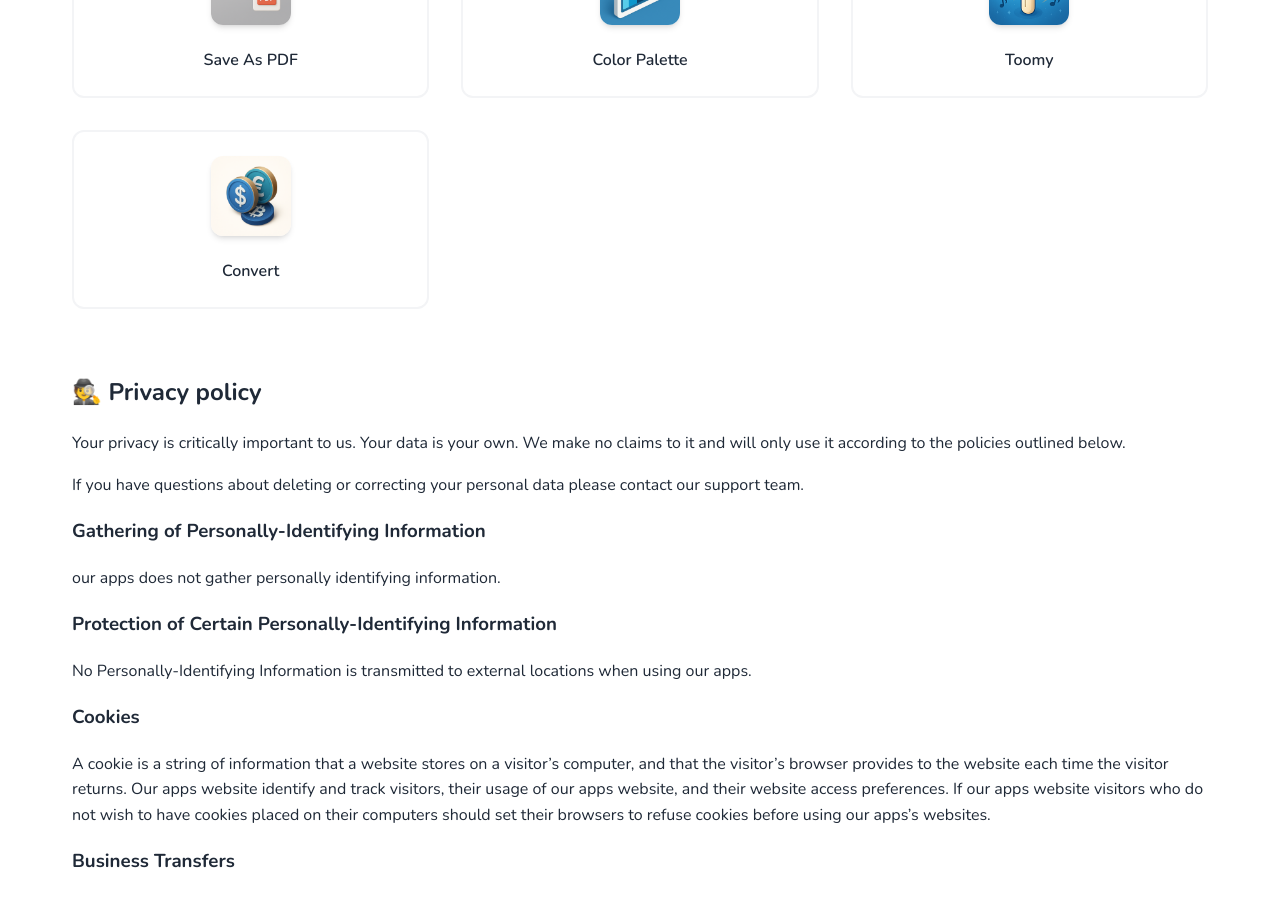
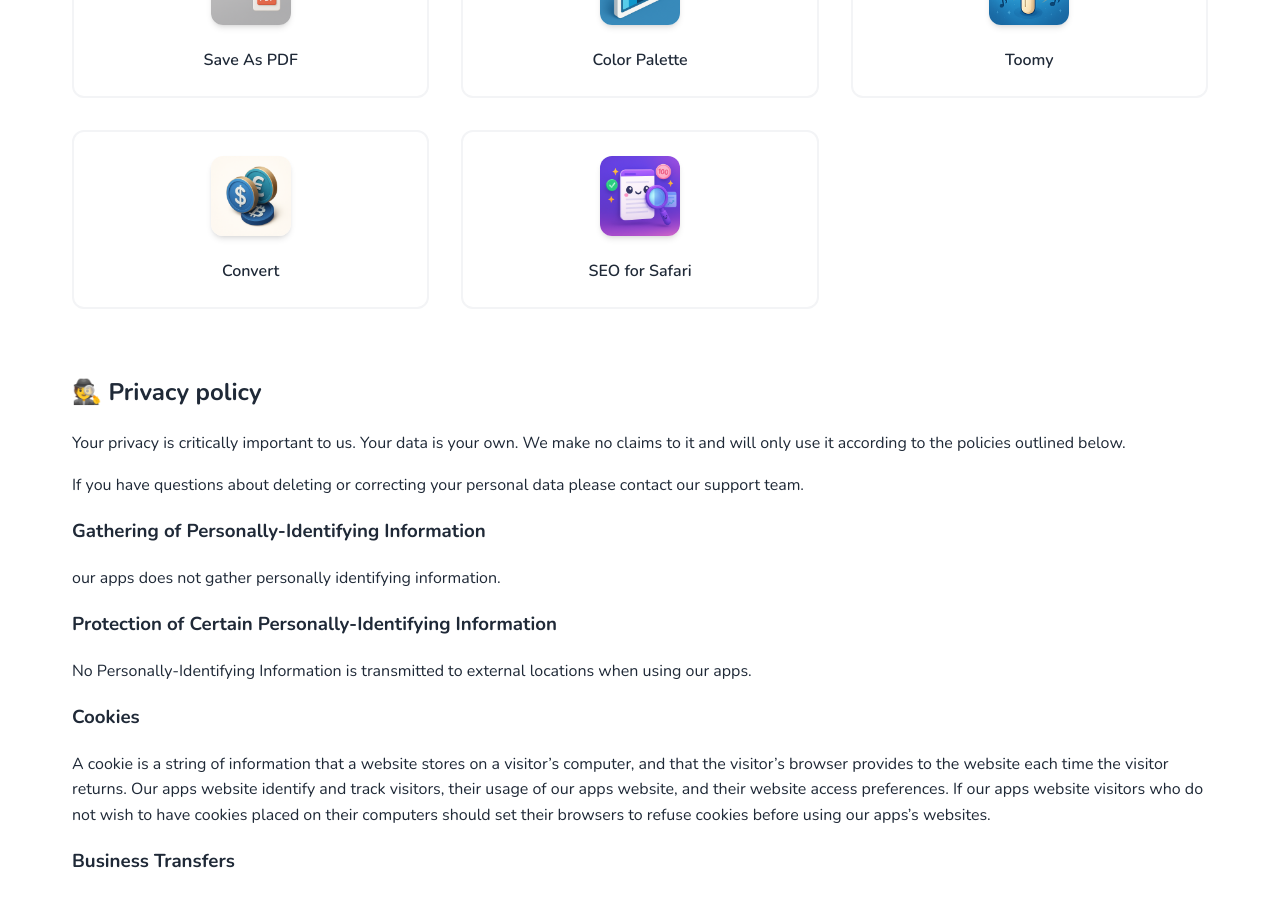
Before and after one commit to pmstani/pmstani.github.io, a Jekyll site: the page built from index.md, in a window 1280 px wide and 900 px high, scrolled down 4520 px. Built offline with Jekyll 4.4.1, drawn with Linux system fonts in a browser that asks for light colours.

Commit message:
✨ Add seo

```diff
--- a/apps.json
+++ b/apps.json
@@ -354,5 +354,11 @@
     "app_name": "Convert",
     "app_description": "Convert Currency for Safari",
     "image_url": "https://pmstani.github.io/img/apps/convert.png"
+  },
+  {
+    "app_url": "https://apps.apple.com/app/6755143135",
+    "app_name": "SEO for Safari",
+    "app_description": "Optimize on-page SEO",
+    "image_url": "https://pmstani.github.io/img/apps/seo.png"
   }
 ]
--- a/index.md
+++ b/index.md
@@ -363,6 +363,12 @@ layout: default
       <div class="app-name">Convert</div>
     </a>
   </div>
+  <div class="app-item">
+    <a href="https://apps.apple.com/app/id6755143135" title="SEO for Safari">
+      <img src="/img/apps/seo.png" alt="SEO for Safari">
+      <div class="app-name">SEO for Safari</div>
+    </a>
+  </div>
 </div>
 
 ## 🕵️ Privacy policy {#privacy}
```
Also changed, not shown: img/apps/seo.png (added).
